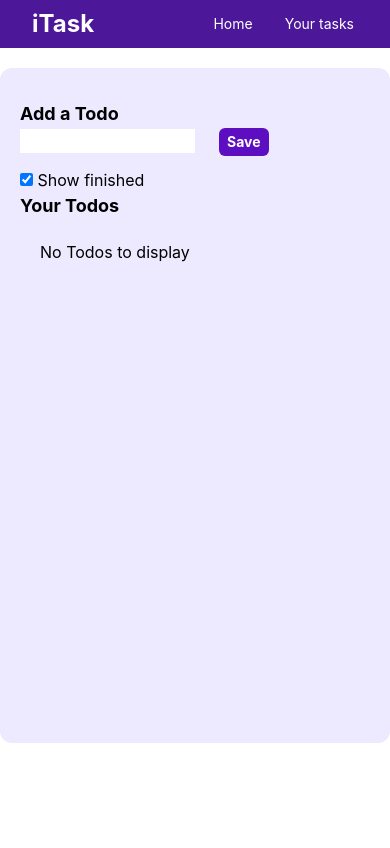
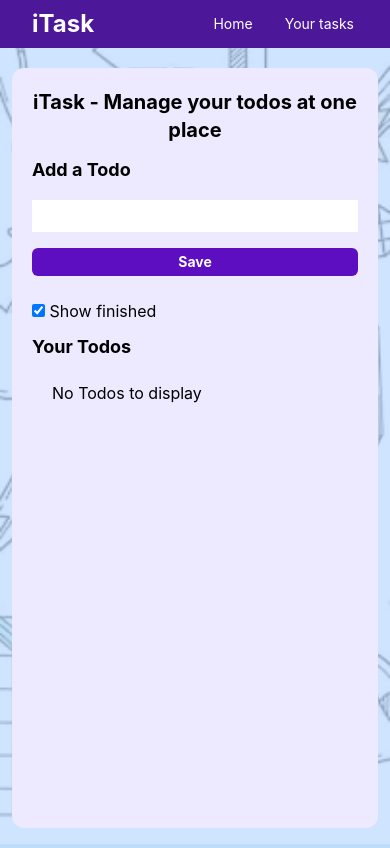
Before and after one commit to samscripts106/task-manager, a React (Vite) app: page / in a window 390 px wide. Built offline with nearby package versions, Linux system fonts and the light colour scheme.

Commit message:
Polish UI & responsiveness

```diff
--- a/package.json
+++ b/package.json
@@ -13,6 +13,7 @@
     "@tailwindcss/vite": "^4.3.3",
     "react": "^19.2.8",
     "react-dom": "^19.2.8",
+    "react-icons": "^5.7.0",
     "tailwindcss": "^4.3.3",
     "uuid": "^14.0.2"
   },
--- a/src/App.jsx
+++ b/src/App.jsx
@@ -4,6 +4,8 @@
 import viteLogo from './assets/vite.svg'
 import { v4 as uuidv4 } from 'uuid'
 import Navbar from './components/Navbar'
+import { FaEdit } from "react-icons/fa";
+import { MdDelete } from "react-icons/md";
 // import './App.css'
 
 function App() {
@@ -89,28 +91,29 @@
   return (
     <>
       <Navbar/>
-      <div className="container mx-auto my-5 rounded-xl p-5 bg-violet-100 min-h-[80vh]">
-        <div className="addTodo my-3">
+      <div className="mx-3 md:container md:mx-auto my-5 rounded-xl p-5 bg-violet-100 min-h-[90vh] md:w-1/2">
+      <h1 className='font-bold text-center text-xl'>iTask - Manage your todos at one place</h1>
+        <div className="addTodo my-3 flex flex-col gap-4">
           <h2 className="text-lg font-bold">Add a Todo</h2>
-          <input onChange={handleChange} value={todo} type="text" className='bg-white w-1/2'/>
-          <button onClick={handleAdd} disabled={todo.length<=3} className="bg-violet-800 hover:bg-violet-950 p-2 py-1 text-sm font-bold text-white rounded-md mx-6">Save</button>
+          <input onChange={handleChange} value={todo} type="text" className='bg-white w-full px-2 py-1'/>
+          <button onClick={handleAdd} disabled={todo.length<=3} className="bg-violet-800 hover:bg-violet-950 p-2 py-1 text-sm font-bold text-white rounded-md">Save</button>
         </div>
-        <input onChange={toggleFinished} type="checkbox" checked={showFinished} /> Show finished
+        <input className='my-4' onChange={toggleFinished} type="checkbox" checked={showFinished} /> Show finished
         <h2 className='text-lg font-bold'>Your Todos</h2>
         <div className="todos">
           {todos.length === 0  && <div className='m-5'>No Todos to display</div>}
 
           {todos.map(item=>{
 
-            return (showFinished || !item.isCompleted) && <div key={item.id} className="todo flex w-1/2 justify-between my-3">
+            return (showFinished || !item.isCompleted) && <div key={item.id} className="todo flex md:w-1/2 justify-between my-3">
               <input name={item.id} onChange={handleCheckbox} type="checkbox" checked={item.isCompleted} id="" />
               <div className={item.isCompleted?"line-through":""}>{item.todo}</div>
               <div className="buttons flex h-full">
                 <button onClick={(e)=>handleEdit(e, item.id)} className='bg-violet-800 hover:bg-violet-950 p-2 py-1 text-sm font-bold text-white rounded-md mx-1'>
-                  Edit
+                  <FaEdit />
                 </button>
                 <button onClick={()=>{handleDelete(item.id)}} className='bg-violet-800 hover:bg-violet-950 p-2 py-1 text-sm font-bold text-white rounded-md mx-1'>
-                  Delete
+                  <MdDelete />
                 </button>
               </div>
             </div>
--- a/src/index.css
+++ b/src/index.css
@@ -1 +1,19 @@
 @import "tailwindcss";
+
+body {
+  background-color: #bfdbfe;
+  position: relative;
+}
+
+body::before {
+  content: "";
+  position: fixed;
+  inset: 0;
+  background-image: url("./assets/doodle.webp");
+  background-size: cover;
+  background-position: center;
+  background-repeat: no-repeat;
+  opacity: 0.25;
+  pointer-events: none;
+  z-index: -1;
+}
```
Also changed, not shown: src/assets/doodle.webp (added), 1 other file (tests, documents, lock files or other folders).
